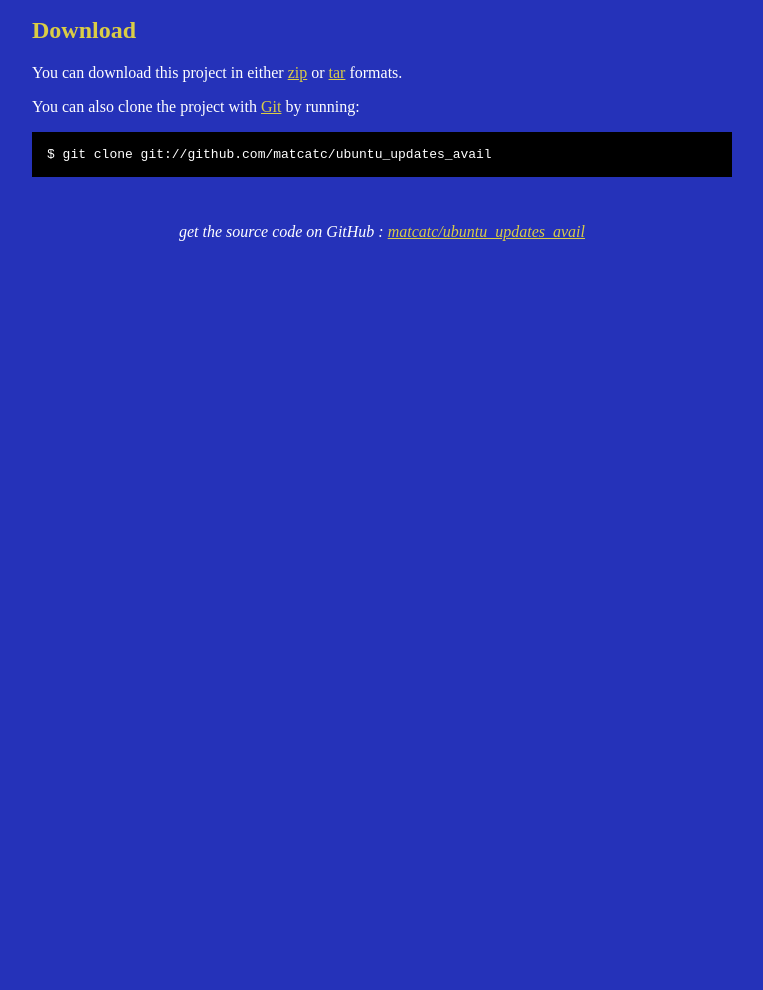
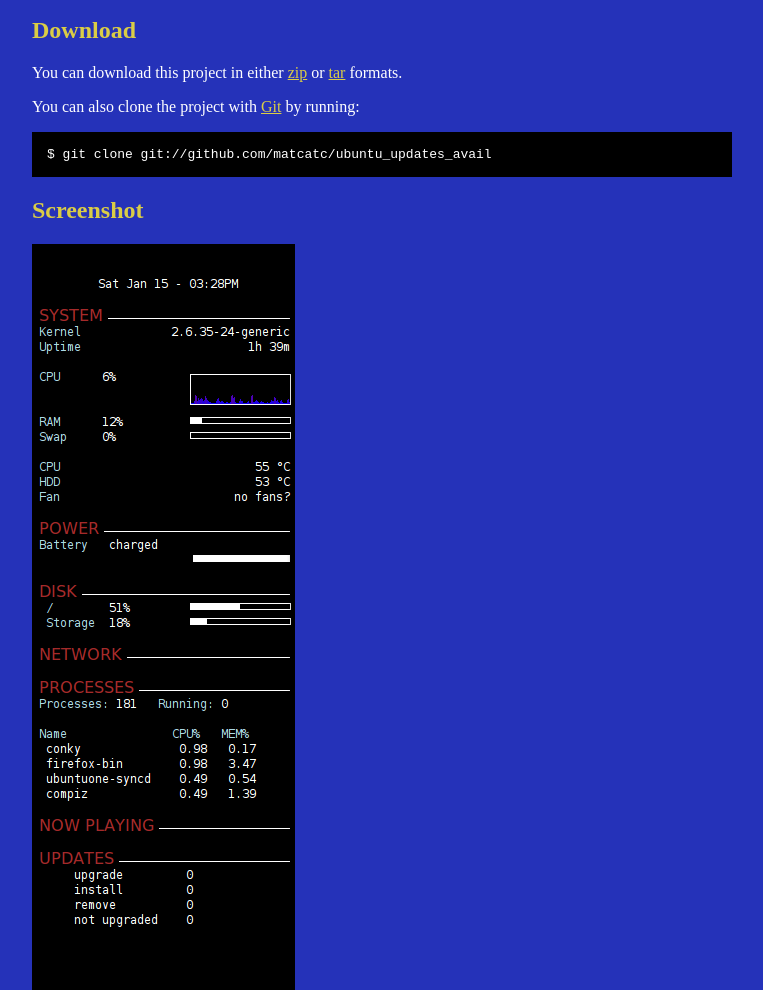
Before and after one commit to matcatc/ubuntu_updates_avail, a plain HTML site: page index.html in a window 1280 px wide. Shown: the part 505-1495 px from the top of the page, without its empty margins (258-1021 px from the left). Before the commit the page ends 800 px from the top, so only its background shows below. Drawn offline with Linux system fonts and the light colour scheme.

Commit message:
added screenshot

```diff
--- a/index.html
+++ b/index.html
@@ -70,7 +70,10 @@
     <p>You can also clone the project with <a href="http://git-scm.com">Git</a>
       by running:
       <pre>$ git clone git://github.com/matcatc/ubuntu_updates_avail</pre>
-    </p>
+      </p>
+
+    <h2>Screenshot</h2>
+    <img src="conky.png" alt="screenshot">
 
     <div class="footer">
       get the source code on GitHub : <a href="http://github.com/matcatc/ubuntu_updates_avail">matcatc/ubuntu_updates_avail</a>
```
Also changed, not shown: conky.png (added).
